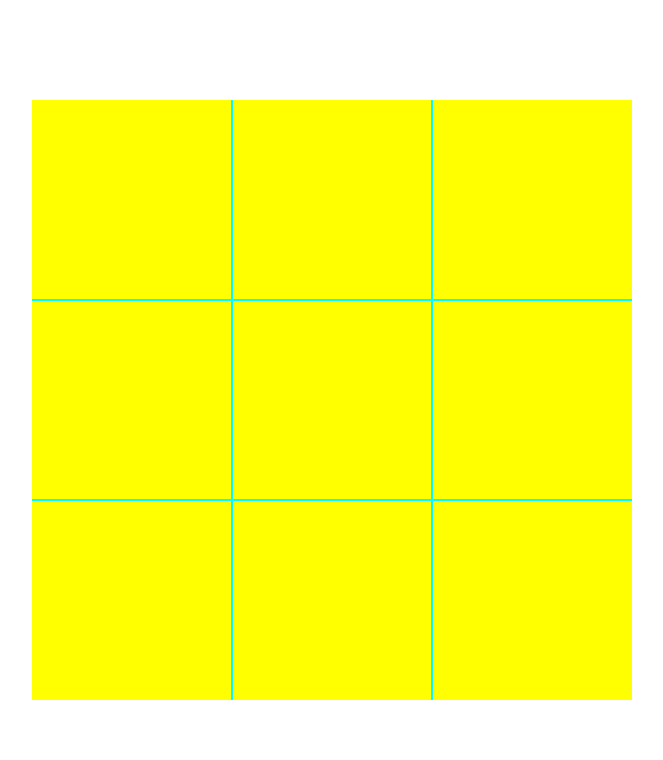
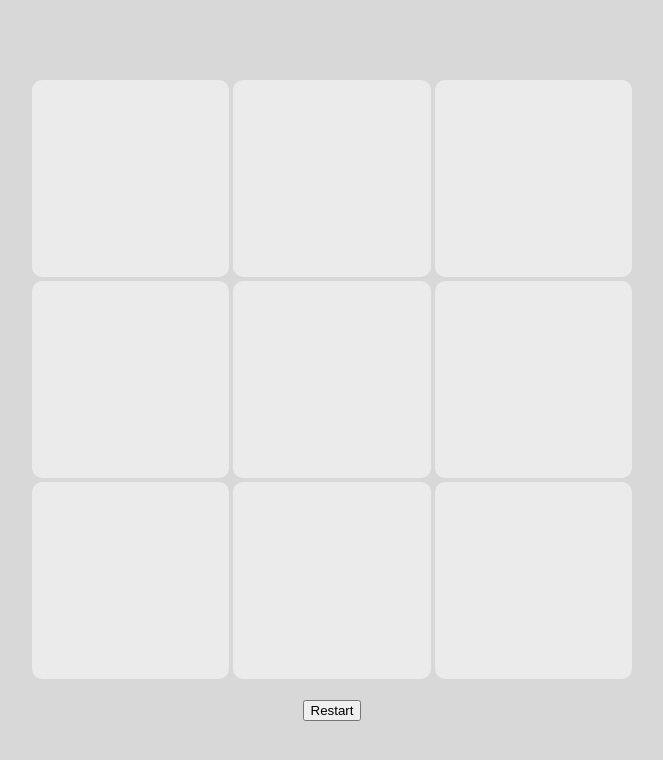
Before and after one commit to thejas2246/Tic-Tac-Toe-js, a plain HTML site: page index.html in a window 1280 px wide. Shown: the whole page, without its empty margins (308-971 px from the left). Drawn offline with Linux system fonts and the light colour scheme.

Commit message:
Add a button to restart the game

```diff
--- a/css/styles.css
+++ b/css/styles.css
@@ -2,23 +2,27 @@ body{
     display: flex;
     justify-content: center;
     align-items: center;
+    flex-direction: column;
+    gap: 20px;
     margin: 0;
     height: 100vh;
+    background-color: rgb(216, 216, 216);
 }
 .grid-container{
     width: 600px;
     height: 600px;
-    background-color: aqua;
     display: grid;
     grid-template-columns: 1fr 1fr 1fr;
     grid-template-rows: 1fr 1fr 1fr;
-    gap: 2px;
+    gap: 4px;
 }
 
 .child-container{
-    background-color: yellow;
+    background-color: rgb(235, 235, 235);
     font-size: 5rem;
+    color: rgb(126, 193, 252);
     display: flex;
     justify-content: center;
     align-items: center;
+    border-radius: 10px;
 }
--- a/javascript/script.js
+++ b/javascript/script.js
@@ -11,7 +11,6 @@ const GameBoard = (function () {
     ["", "", ""],
     ["", "", ""],
   ];
-  let winner = "";
   let nextPlayer = "X";
   let gameOver = false;
   let gameTie = false;
@@ -49,7 +48,7 @@ const GameBoard = (function () {
       }
     });
   };
-
+  const currentPlayerRestart = () => (nextPlayer = "X");
   const checkWin = function () {
     let length = board.length;
     console.log(board);
@@ -85,6 +84,12 @@ const GameBoard = (function () {
   const getGameOverStatus = function () {
     return gameOver;
   };
+  const gameOverRestart = function () {
+    gameOver = false;
+  };
+  const tieRestart = function () {
+    gameTie = false;
+  };
   const updateGameOverStatus = function () {
     gameOver = true;
   };
@@ -107,6 +112,9 @@ const GameBoard = (function () {
       updateGameTieStatus();
     }
   };
+  const announceTie = function () {
+    console.log("Tie");
+  };
   const winnerGreetings = function () {
     console.log(
       nextPlayer == "X"
@@ -125,6 +133,10 @@ const GameBoard = (function () {
     checkTie,
     getGameTieStatus,
     winnerGreetings,
+    announceTie,
+    gameOverRestart,
+    tieRestart,
+    currentPlayerRestart,
   };
 })();
 
@@ -153,7 +165,7 @@ const setValueOnClick = function (e) {
     removeEventListener();
     GameBoard.winnerGreetings();
   } else if (GameBoard.getGameTieStatus()) {
-    console.log("Game tie");
+    GameBoard.announceTie();
   } else {
     GameBoard.updatePlayer();
   }
@@ -181,6 +193,27 @@ const removeEventListener = function () {
 };
 const playGame = function () {
   createGrid();
+  createRestartButton();
+};
+
+const createRestartButton = function () {
+  let webBody = document.body;
+  const restartButton = document.createElement("button");
+  restartButton.setAttribute("class", "restart-button");
+  restartButton.textContent = "Restart";
+  webBody.appendChild(restartButton);
+  restartButton.addEventListener("click", () => {
+    let element = document.querySelectorAll(".child-container");
+    GameBoard.clearBoard();
+    GameBoard.displayBoard();
+    GameBoard.gameOverRestart();
+    GameBoard.tieRestart();
+    GameBoard.currentPlayerRestart();
+    removeEventListener();
+    element.forEach((item) => {
+      addEventListenersTOElements(item);
+    });
+  });
 };
 
 playGame();
```
